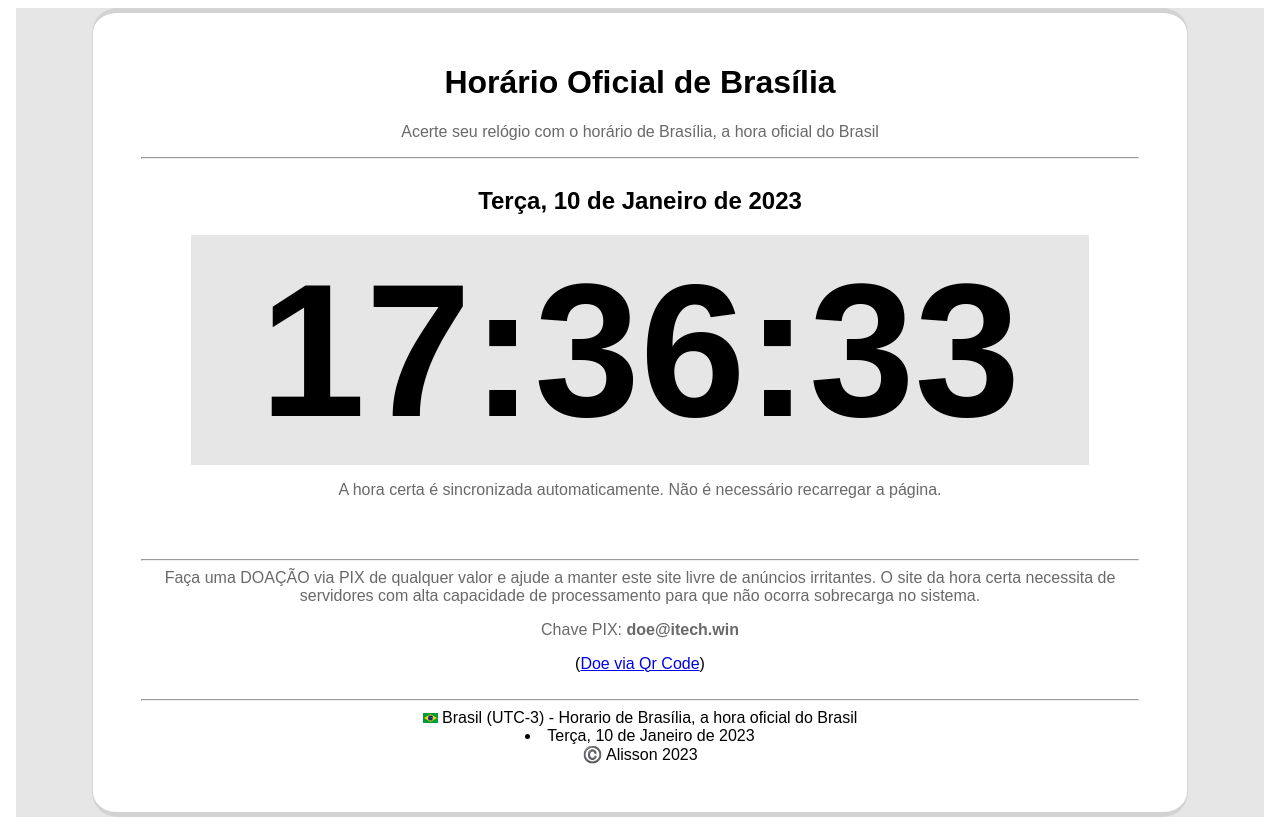
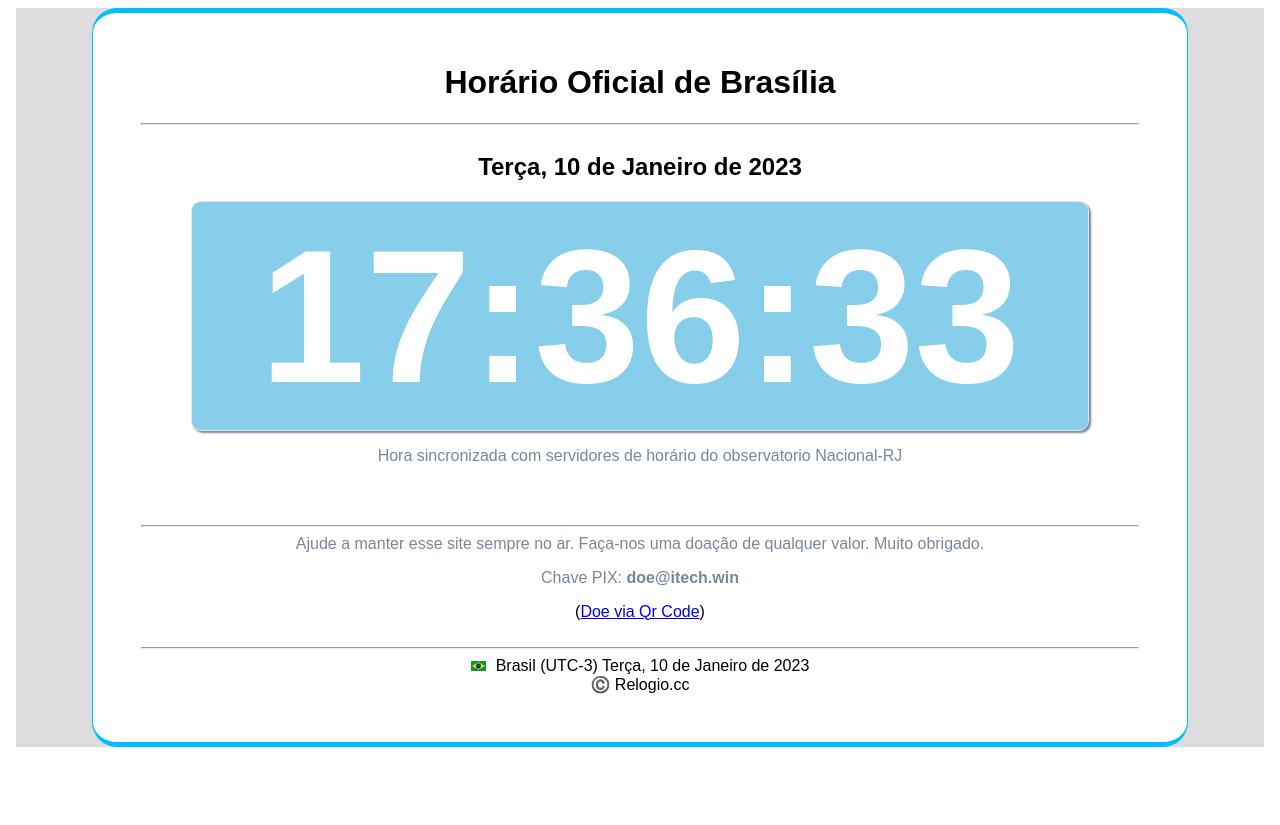
Before and after one commit to theus26/Horario-Ofical, a Vue app: page / in a window 1280 px wide. After the commit the page ends 800 px from the top, so only its background shows below. Built offline with nearby package versions, Linux system fonts and the light colour scheme; what vue-moment would draw is missing.

Commit message:
fix: altearada identidade visual

```diff
--- a/src/App.vue
+++ b/src/App.vue
@@ -10,7 +10,7 @@
 
 <style>
 main{
-  background-color: #E6E6E6;
+  background-color: #DCDCDC;
   font-family: Arial, Helvetica, sans-serif;
 }
 </style>
--- a/src/components/ContainerBox.vue
+++ b/src/components/ContainerBox.vue
@@ -21,7 +21,7 @@
       flex-direction: column;
       background-color: white;
       padding: 3rem;
-      border-color: #d3d3d3;
+      border-color: #00BFFF;
       border-width: 5px 0.5px 5px 0.5px;
       border-style: solid;
       border-radius: 25px 25px 25px 25px;
--- a/src/views/HomeView.vue
+++ b/src/views/HomeView.vue
@@ -6,9 +6,8 @@
         <header>
           <div class="container-text">
             <h1>Horário Oficial de Brasília</h1>
-            <p class="text">Acerte seu relógio com o horário de Brasília, a hora oficial do Brasil</p>
           </div>
-          <hr>
+          <hr />
         </header>
         <nav>
           <div class="container-text">
@@ -16,54 +15,54 @@
           </div>
         </nav>
         <nav>
-          <div class="container-wrap">
-            <div class="container-Hours">
-              <p class="text-hours" id="clock">{{ hours }}</p>
+          <div class="animated-border"></div>
+          <div class="corner">
+            <div class="container-wrap">
+              <div class="container-Hours">
+                <p class="text-hours" id="clock">{{ hours }}</p>
+              </div>
             </div>
           </div>
         </nav>
         <div class="container-text">
-          <p class="text">A hora certa é sincronizada automaticamente. Não é necessário recarregar a página.</p>
-          <br>
-          <br>
-          <hr>
+          <p class="text">
+            Hora sincronizada com servidores de horário do observatorio Nacional-RJ
+          </p>
+          <br />
+          <br />
+          <hr />
         </div>
         <div class="container-text">
-          <span class="text">Faça uma DOAÇÃO via PIX de qualquer valor e ajude a manter este site livre de anúncios
-            irritantes. O
-            site
-            da hora certa necessita de servidores com alta capacidade de processamento para que não ocorra sobrecarga no
-            sistema.</span>
-          <p class="text"> Chave PIX: <b>doe@itech.win</b> </p>
+          <span class="text">Ajude a manter esse site sempre no ar. Faça-nos uma doação de qualquer valor. Muito
+            obrigado.</span>
+          <p class="text">Chave PIX: <b>doe@itech.win</b></p>
         </div>
         <div class="container-text">
           (<router-link to="/qrCode">Doe via Qr Code</router-link>)
-          <br>
-          <br>
-          <hr>
+          <br />
+          <br />
+          <hr />
         </div>
         <footer>
           <div class="container-text">
-            <img src="../assets/brasil.png" width="15" height="10" alt="Bandeira do Brasil" title="Bandeira do Brasil">
-            Brasil (UTC-3) - Horario de Brasília, a hora oficial do Brasil <li>{{ dayComplete }}</li>
-            ©️ Alisson 2023
-
-
-
+            <div class="container-footer">
+              <img src="../assets/brasil.png" width="15" height="10" alt="Bandeira do Brasil"
+                title="Bandeira do Brasil" />
+              Brasil (UTC-3)
+              {{ dayComplete }}
+            </div>
+            ©️ Relogio.cc
           </div>
         </footer>
-
       </ContainerBox>
     </main>
   </body>
-
 </template>
 
 <script>
 // @ is an alias to /src
 
 import ContainerBox from "@/components/ContainerBox.vue";
-
 
 export default {
   name: "HomeView",
@@ -72,57 +71,75 @@ export default {
   },
   data() {
     return {
-      dayComplete: '',
-      hours: ''
-
-    }
+      dayComplete: "",
+      hours: "",
+    };
   },
   methods: {
     getDayMonthYear() {
-      var dayName = new Array("Domingo", "Segunda", "Terça", "Quarta", "Quinta", "Sexta", "Sábado")
-      var monName = new Array("Janeiro", "Fevereiro", "Março", "Abril", "Maio", "Junho", "Julho", "Agosto", "Setembro", "Outubro", "Novembro", "Dezembro")
-      var now = new Date
+      var dayName = new Array(
+        "Domingo",
+        "Segunda",
+        "Terça",
+        "Quarta",
+        "Quinta",
+        "Sexta",
+        "Sábado"
+      );
+      var monName = new Array(
+        "Janeiro",
+        "Fevereiro",
+        "Março",
+        "Abril",
+        "Maio",
+        "Junho",
+        "Julho",
+        "Agosto",
+        "Setembro",
+        "Outubro",
+        "Novembro",
+        "Dezembro"
+      );
+      var now = new Date();
 
-      const dayCompleted = (dayName[now.getDay()] + ", " + now.getDate() + " de " + monName[now.getMonth()] + " de " + now.getFullYear())
-      this.dayComplete = dayCompleted
+      const dayCompleted =
+        dayName[now.getDay()] +
+        ", " +
+        now.getDate() +
+        " de " +
+        monName[now.getMonth()] +
+        " de " +
+        now.getFullYear();
+      this.dayComplete = dayCompleted;
     },
     GetTimeToday() {
       var today = new Date();
       var h = today.getHours();
       var m = today.getMinutes();
       var s = today.getSeconds();
-      console.log(h)
-      console.log(m)
-      console.log(s)
+      console.log(h);
+      console.log(m);
+      console.log(s);
 
-
-      h = (h < 10) ? "0" + h : h;
-      m = (m < 10) ? "0" + m : m;
-      s = (s < 10) ? "0" + s : s;
+      h = h < 10 ? "0" + h : h;
+      m = m < 10 ? "0" + m : m;
+      s = s < 10 ? "0" + s : s;
 
       const horas = h + ":" + m + ":" + s;
       this.hours = horas;
 
       console.log(horas);
-
-
-
-
-
     },
-
   },
   mounted() {
-    this.getDayMonthYear()
+    this.getDayMonthYear();
+
     setInterval(() => {
-      this.GetTimeToday()
-    }, 500)
-  }
-
-
+      this.GetTimeToday();
+    }, 500);
+  },
 };
 </script>
-
 
 <style scoped>
 .container-text {
@@ -136,13 +153,16 @@ export default {
 }
 
 .container-Hours {
-  border: 1px solid #E6E6E6;
+  border: 1px solid #e6e6e6;
   height: 228px;
   width: 896.2px;
   display: flex;
   justify-content: center;
   align-items: center;
-  background-color: #E6E6E6;
+  background-color: #87ceeb;
+  color: white;
+  border-radius: 10px;
+  box-shadow: 2px 2px 2px  #778899;
 }
 
 .text-hours {
@@ -152,8 +172,18 @@ export default {
 }
 
 .text {
-  color: #696969;
+  color: #778899;
+  font-weight: lighter;
 }
+.container-footer{
+  display: flex;
+  justify-content: center;
+  gap: 10px;
+}
+img{
+  margin-top: 4px;
+}
+
 
 @media (max-width: 599px) {
   .text-hours {
@@ -164,6 +194,5 @@ export default {
     width: 300px;
     height: 150px;
   }
-
 }
 </style>
```
